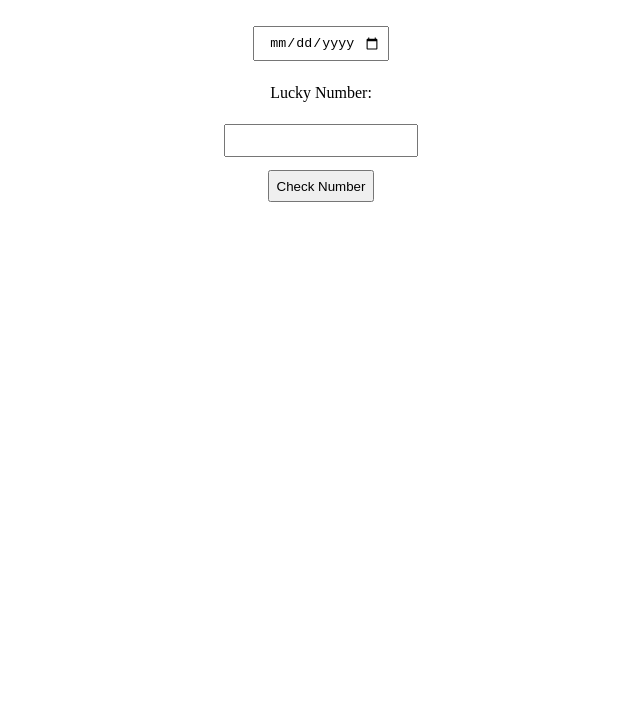
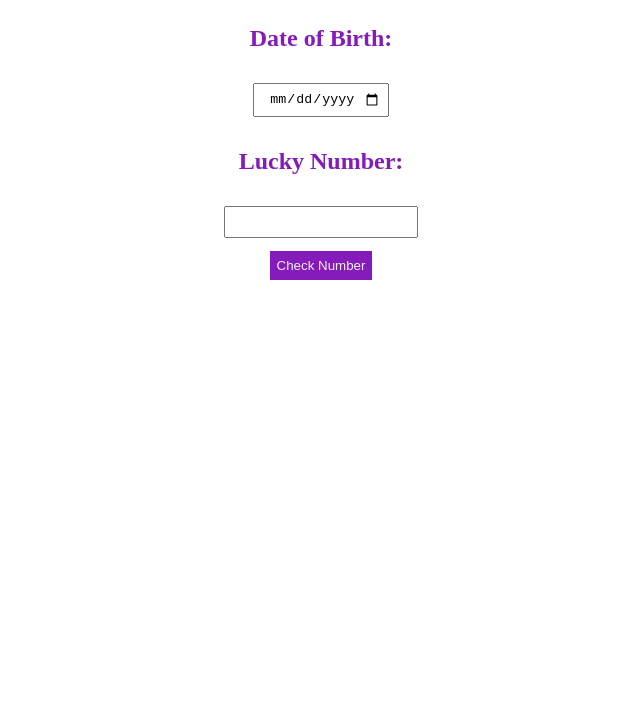
Before and after one commit to yamsun/birthday-lucky, a plain HTML site: page index.html in a window 1280 px wide. Shown: the part 97-800 px from the top of the page, without its empty margins (319-959 px from the left). Drawn offline with Linux system fonts and the light colour scheme.

Commit message:
Update style.css

```diff
--- a/style.css
+++ b/style.css
@@ -15,3 +15,40 @@
 .form > * {
     margin: 0.5em ;
 }
+
+body {
+    font-weight: 900;
+    font-size: 1.5em;
+    display: flex;
+    flex-direction: column;
+    text-align: center;
+}
+
+body > * {
+    color: rgb(133, 27, 186);
+    margin: auto;
+    /* margin-top: 1.5em; */
+    /* background-color: rgb(195, 131, 245); */
+    max-width: 50vw;
+    padding-left: 1em;
+    padding-right: 1em;
+    padding-top: 0.5em;
+    padding-bottom: 0.5em;
+    border-radius: 0.5em;
+}
+
+button{
+    background-color: rgb(133, 27, 186);;
+    color: rgb(245, 240, 240);
+    border: none;
+    cursor: pointer;
+}
+
+#message {
+    color: rgb(133, 27, 186);
+    /* background-color: rgb(252, 207, 148); */
+    margin: auto;
+    margin-top: 1em;
+    padding: 0.5em;
+    border-radius: 0.5em;
+}
```
